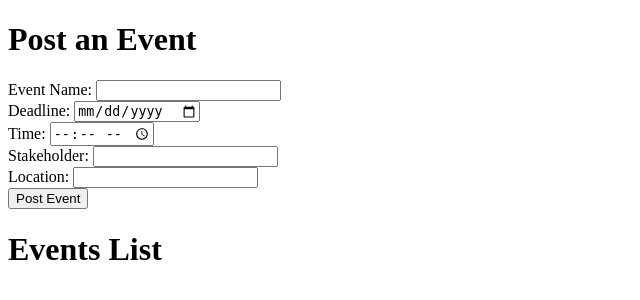
After one commit to Ganish-lab/Greenaction, a PHP site: page /events.php in a window 1280 px wide. The commit adds this page. Shown: the top 300 px of the page, without its empty margins (0-640 px from the left). Run offline with PHP 8.4, Linux system fonts and the light colour scheme; data that the repository does not hold is empty.

Commit message:
New updates

```diff
--- /dev/null
+++ b/events.php
@@ -0,0 +1,46 @@
+<!DOCTYPE html>
+<html lang="en">
+<head>
+    <title>Post an Event</title>
+</head>
+<body>
+    <h1>Post an Event</h1>
+    <form action="post_event.php" method="post">
+        <label for="eventName">Event Name:</label>
+        <input type="text" name="event_name" id="eventName" required><br>
+
+        <label for="deadline">Deadline:</label>
+        <input type="date" name="deadline" id="deadline" required><br>
+
+        <label for="eventTime">Time:</label>
+        <input type="time" name="event_time" id="eventtime" required><br>
+
+        <label for="stakeholder">Stakeholder:</label>
+        <input type="text" name="stakeholder" id="stakeholder" required><br>
+
+        <label for="location">Location:</label>
+        <input type="text" name="location" id="location" required><br>
+
+        <input type="submit" value="Post Event">
+    </form>
+    <h1>Events List</h1>
+    <?php
+    include "connect.php";
+    $sql = "SELECT * FROM events";
+    $result = mysqli_query($connect, $sql);
+    while($row = mysqli_fetch_assoc($result)) {
+        echo "<div>";
+        echo "<h2>" . $row['event_name'] . "</h2>";
+        echo "<p>Deadline: " . $row['deadline'] . "</p>";
+        echo "<p>Time: " . $row['event_time'] . "</p>";
+        echo "<p>Stakeholder: " . $row['stakeholder'] . "</p>";
+        echo "<p>Location: " . $row['location'] . "</p>";
+        echo "<form action='register_event.php' method='post'>";
+        echo "<input type='hidden' name='event_id' value='" . $row['id'] . "'>";
+        echo "<input type='submit' value='Register for Event'>";
+        echo "</form>";
+        echo "</div>";
+    }
+    ?>
+</body>
+</html>
--- a/home.php
+++ b/home.php
@@ -25,6 +25,7 @@
 		$username = $_SESSION['username'];
 		echo "Welcome $username";
 	?>
+    <a href="logout.php">Logout</a>
     <div class="slider">
         <img src="img1.jpg" alt="Image 1">
         <img src="image2.jpg" alt="Image 2">
```
Also changed, not shown: post_event.php (added, +23 -0 lines), register_event.php (added, +14 -0 lines).
